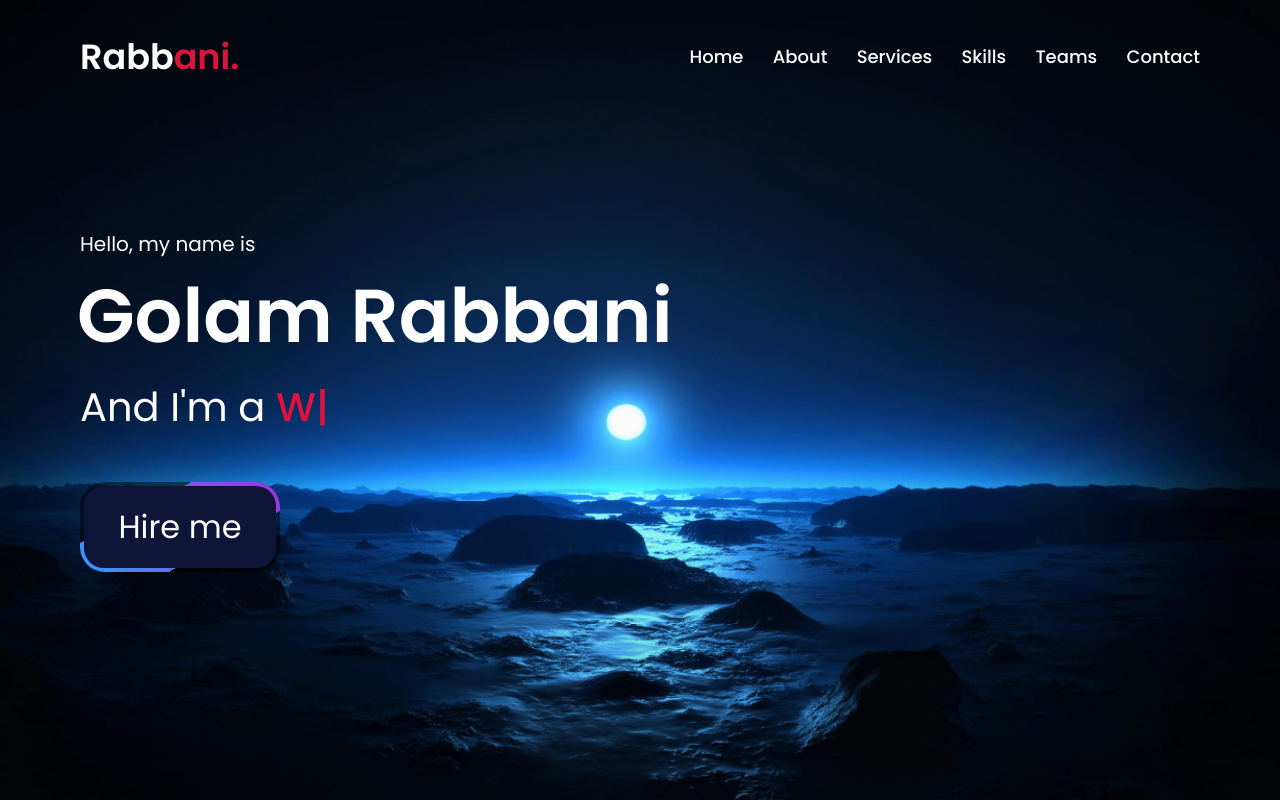
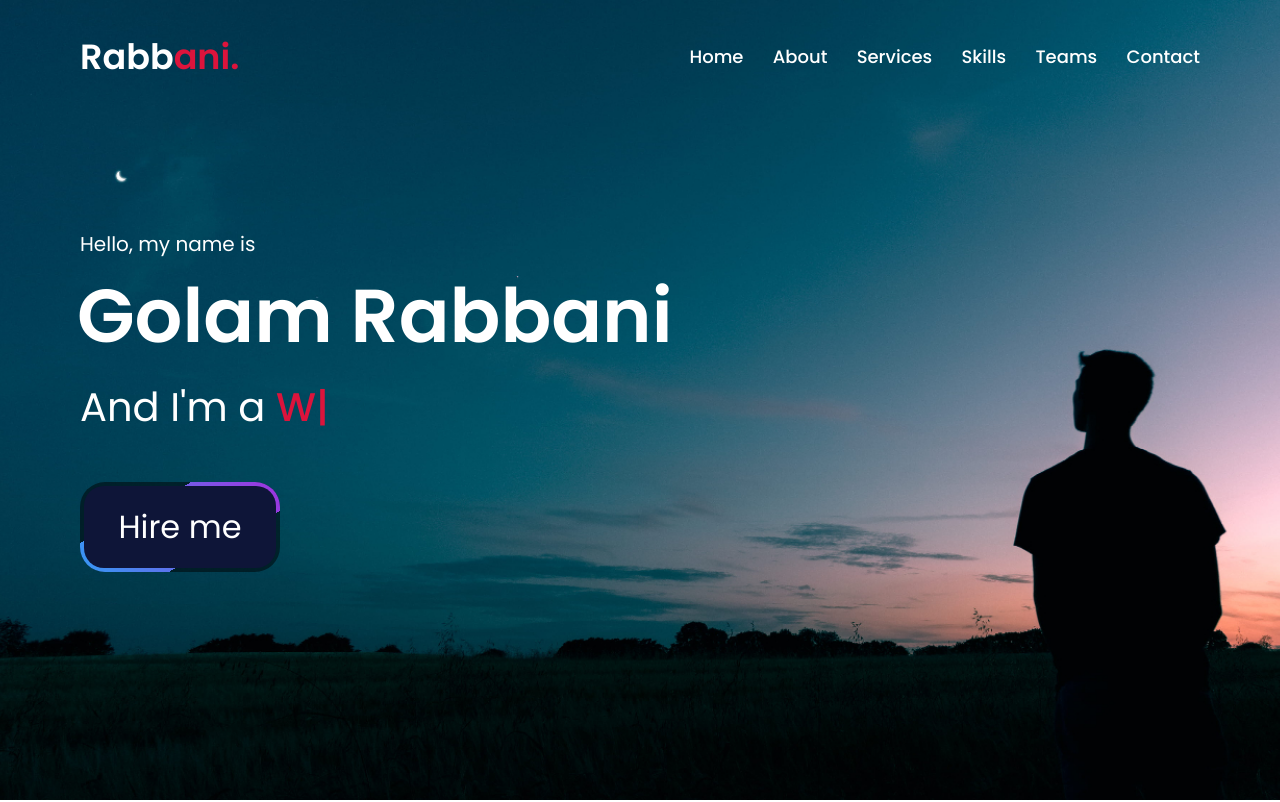
Before and after one commit to golamrabbani69/MyPortfolio, a plain HTML site: page index.html in a window 1280 px wide. Shown: the top 802 px of the page. Drawn offline with nearby package versions, Linux system fonts and the light colour scheme.

Commit message:
bg photo change

```diff
--- a/style.css
+++ b/style.css
@@ -171,7 +171,7 @@ section .title::after{
 /* home section styling */
 .home{
     display: flex;
-    background: url(img/sky.jpg) no-repeat center;
+    background: url(img/download\ \(2\).jpg) no-repeat center;
     height: 100vh;
     color: #fff;
     min-height: 500px;
```
Also changed, not shown: img/download (2).jpg (added), img/sky.jpg (deleted).
